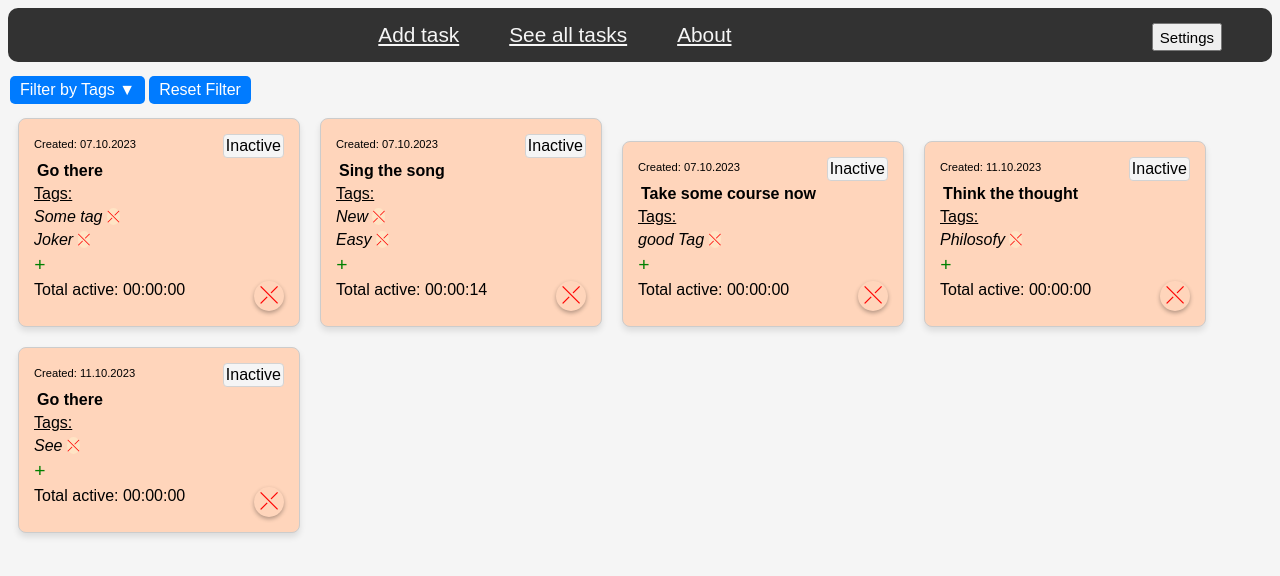
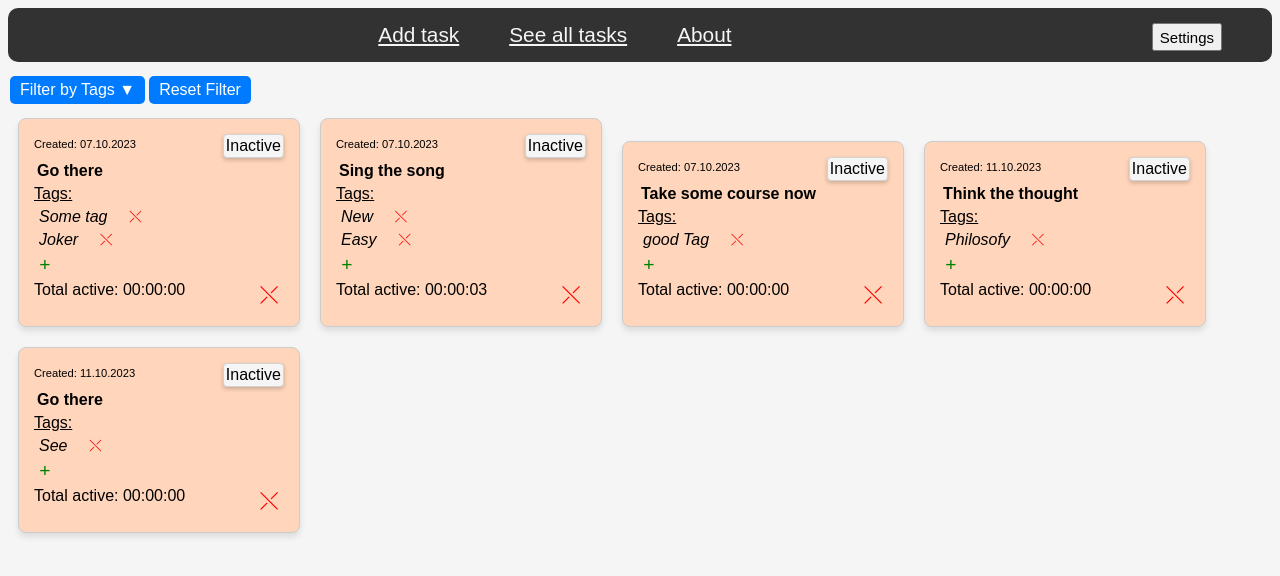
Before and after one commit to iuloz/Tasks-Activity-Monitoring, a React (Create React App) app in the folder work-hours-recording-application/: page /recordings in a window 1280 px wide. Shown: the top 576 px of the page. Built offline with nearby package versions, Linux system fonts and the light colour scheme; data requests are answered from the project's data file.

Commit message:
Mode partially done

```diff
--- a/work-hours-recording-application/db.json
+++ b/work-hours-recording-application/db.json
@@ -9,11 +9,11 @@
         "Joker"
       ],
       "start": [
-        "19.10.2023, 23:27:56",
-        "19.10.2023, 23:33:55",
-        "19.10.2023, 23:45:28"
+        "21.10.2023, 21:43:44"
       ],
-      "end": [],
+      "end": [
+        "21.10.2023, 21:43:46"
+      ],
       "timeTotal": "00:00:00",
       "id": "2"
     },
@@ -26,16 +26,12 @@
         "Easy"
       ],
       "start": [
-        "19.10.2023, 23:28:00",
-        "19.10.2023, 23:33:58",
-        "19.10.2023, 23:45:30"
+        "21.10.2023, 21:43:46"
       ],
       "end": [
-        "19.10.2023, 23:28:07",
-        "19.10.2023, 23:34:03",
-        "19.10.2023, 23:45:32"
+        "21.10.2023, 21:43:49"
       ],
-      "timeTotal": "00:00:14",
+      "timeTotal": "00:00:03",
       "id": "3"
     },
     {
--- a/work-hours-recording-application/src/AllRecordings.js
+++ b/work-hours-recording-application/src/AllRecordings.js
@@ -113,7 +113,8 @@ function AllRecordings() {
                         itemStatus={itemStatus}
                         recordingsList={recordingsList}
                     />
-                ))
+                )
+                )
             )
             }
         </div>
--- a/work-hours-recording-application/src/Settings.js
+++ b/work-hours-recording-application/src/Settings.js
@@ -38,11 +38,11 @@ function Settings() {
             const body = document.getElementsByTagName('body')[0];
             body.style.backgroundColor = (newTheme === 'light') ? 'whitesmoke' : '#354657';
             body.style.color = (newTheme === 'light') ? 'black' : 'whitesmoke';
-            addToApi('theme', newTheme);
+            await addToApi('theme', newTheme);
         }
         if (mode !== newMode) {
             setMode(newMode);
-            addToApi('mode', newMode);
+            await addToApi('mode', newMode);
             if (newMode === 'one') {
                 let lastActive = null;
                 for (const task of tasks) {
@@ -89,7 +89,8 @@ function Settings() {
             </select>
             <br />
             <label htmlFor='mode' style={{ marginRight: '20px', fontSize: '1.2rem' }}>Number of active tasks at a time: </label>
-            <select id='mode' name='mode'>
+            <select id='mode' name='mode' defaultValue={'default'}>
+                <option disabled value='default'>Select Mode</option>
                 <option value='multiple'>Multiple</option>
                 <option value='one'>One</option>
             </select>
--- a/work-hours-recording-application/src/TasksItem.js
+++ b/work-hours-recording-application/src/TasksItem.js
@@ -66,7 +66,14 @@ function TasksItem(props) {
 
 
     const changeStatus = async () => {
-
+        const dateTime = (new Date()).toLocaleString('ru-RU', {
+            day: '2-digit',
+            month: '2-digit',
+            year: 'numeric',
+            hour: '2-digit',
+            minute: '2-digit',
+            second: '2-digit',
+        });
         let mode = null;
         await fetch('/settings')
             .then(response => response.json())
@@ -74,7 +81,6 @@ function TasksItem(props) {
                 mode = data.mode;
             })
             .catch(error => console.error('Error fetching data:', error));
-        console.log(mode);
         if (mode === 'one' && isActive) {
             props.recordingsList.forEach(async item => {
                 await new Promise(resolve => setTimeout(resolve, 200));
@@ -82,7 +88,7 @@ function TasksItem(props) {
                     await fetch(`/records/${item.id}`, {
                         method: 'PATCH',
                         headers: { 'Content-Type': 'application/json' },
-                        body: JSON.stringify({ status: 'Inactive' })
+                        body: JSON.stringify({ status: 'Inactive', end: [...item.end, dateTime] })
                     })
                         .then(resp => resp.json())
                         .catch(error => {
@@ -97,14 +103,6 @@ function TasksItem(props) {
         setColor(isActive ? 'lightgreen' : '#ffd5bb');
         await new Promise(resolve => setTimeout(resolve, 200));
         await addToApi('status', isActive ? 'Active' : 'Inactive');
-        const dateTime = (new Date()).toLocaleString('ru-RU', {
-            day: '2-digit',
-            month: '2-digit',
-            year: 'numeric',
-            hour: '2-digit',
-            minute: '2-digit',
-            second: '2-digit',
-        });
         let updatedStartTimes = startTimes;
         let updatedEndTimes = endTimes;
         if (isActive) {
@@ -275,7 +273,7 @@ function TasksItem(props) {
                     ) : (
                         <p>
                             <span className='tag-span' onClick={() => setEditTagIndex(index)}>{tag} </span>
-                            <span className='tag-delete' onClick={() => deleteTag(index)}> ⤬</span>
+                            <span className='tag-delete' onClick={() => deleteTag(index)}>⤬</span>
                         </p>
                     )}
                 </div>
--- a/work-hours-recording-application/src/styles.css
+++ b/work-hours-recording-application/src/styles.css
@@ -75,10 +75,10 @@ input[type="text"] {
 .task {
     color: black;
     font-weight: bold;
-    /* padding-bottom: 10px; */
     padding-top: 5px;
     cursor: pointer;
     padding-left: 3px;
+    border-radius: 4px;
 }
 
 .task:hover {
@@ -93,6 +93,7 @@ input[type="text"] {
     border-radius: 4px;
     color: black;
     background-color: whitesmoke;
+    box-shadow: 0 2px 4px rgba(0, 0, 0, 0.2);
 }
 
 .status:hover {
@@ -105,6 +106,8 @@ input[type="text"] {
     color: black;
     font-style: italic;
     cursor: pointer;
+    margin-right: 10px;
+    padding: 0 5px;
 }
 
 .tag-span:hover {
@@ -115,17 +118,17 @@ input[type="text"] {
 #delete_task {
     float: right;
     font-size: 1.5rem;
+    border-color: #0064cf;
     color: red;
     width: 30px;
     height: 30px;
     text-align: center;
     border-radius: 50%;
-    box-shadow: 0 2px 4px rgba(0, 0, 0, 0.3);
 }
 
 #delete_task:hover {
-    background-color: lightgray;
     cursor: pointer;
+    box-shadow: 0 2px 4px rgba(0, 0, 0, 0.3);
 }
 
 .asterisk {
@@ -137,14 +140,18 @@ input[type="text"] {
 }
 
 .tag-delete {
+    display: inline-block;
     font-size: 1rem;
-    width: 30px;
-    height: 30px;
+    width: 17px;
+    height: 17px;
     text-align: center;
     color: red;
     border-radius: 50%;
-    background-color: bisque;
     cursor: pointer;
+}
+
+.tag-delete:hover {
+    box-shadow: 0 2px 4px rgba(0, 0, 0, 0.3);
 }
 
 .filtering {
```
